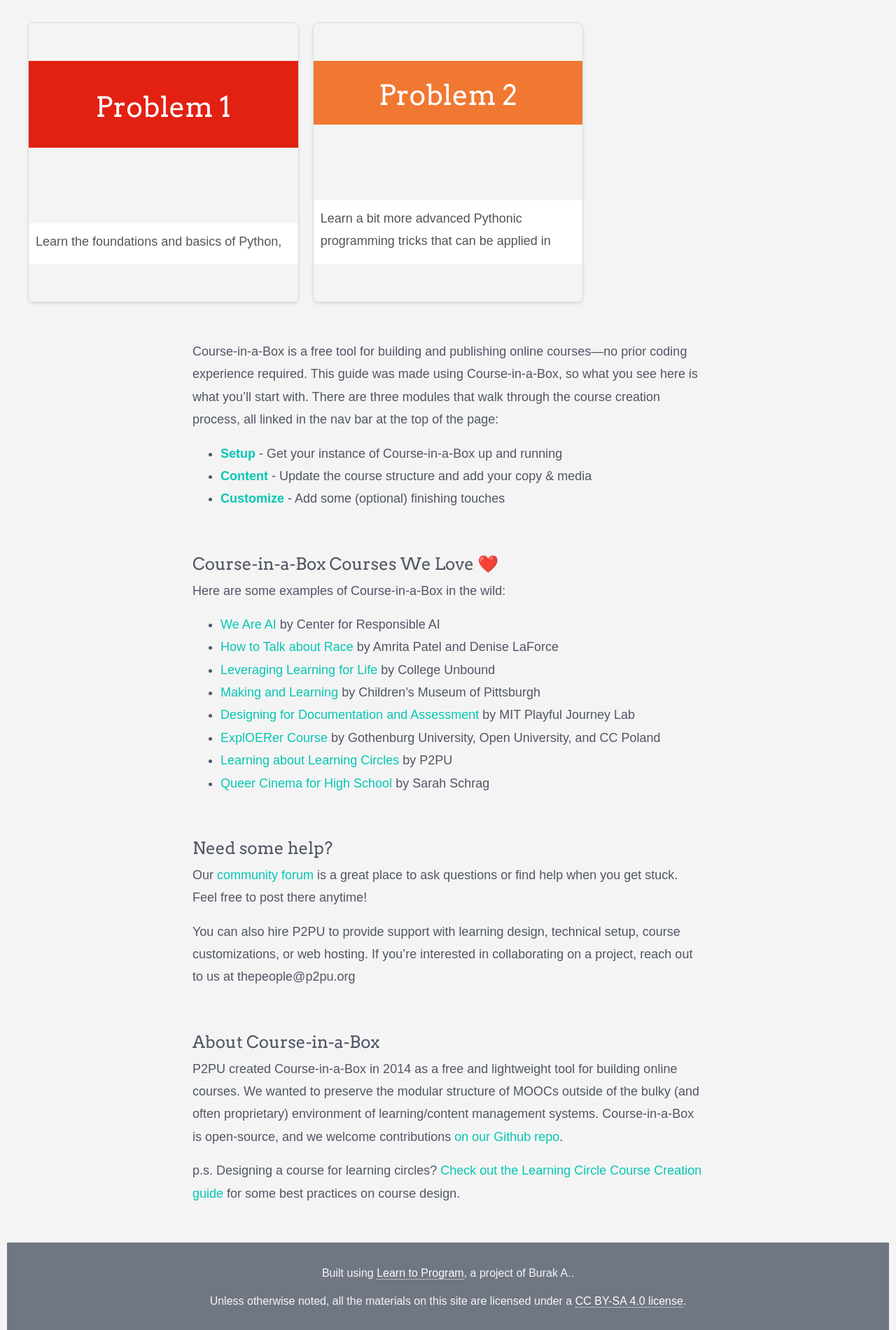
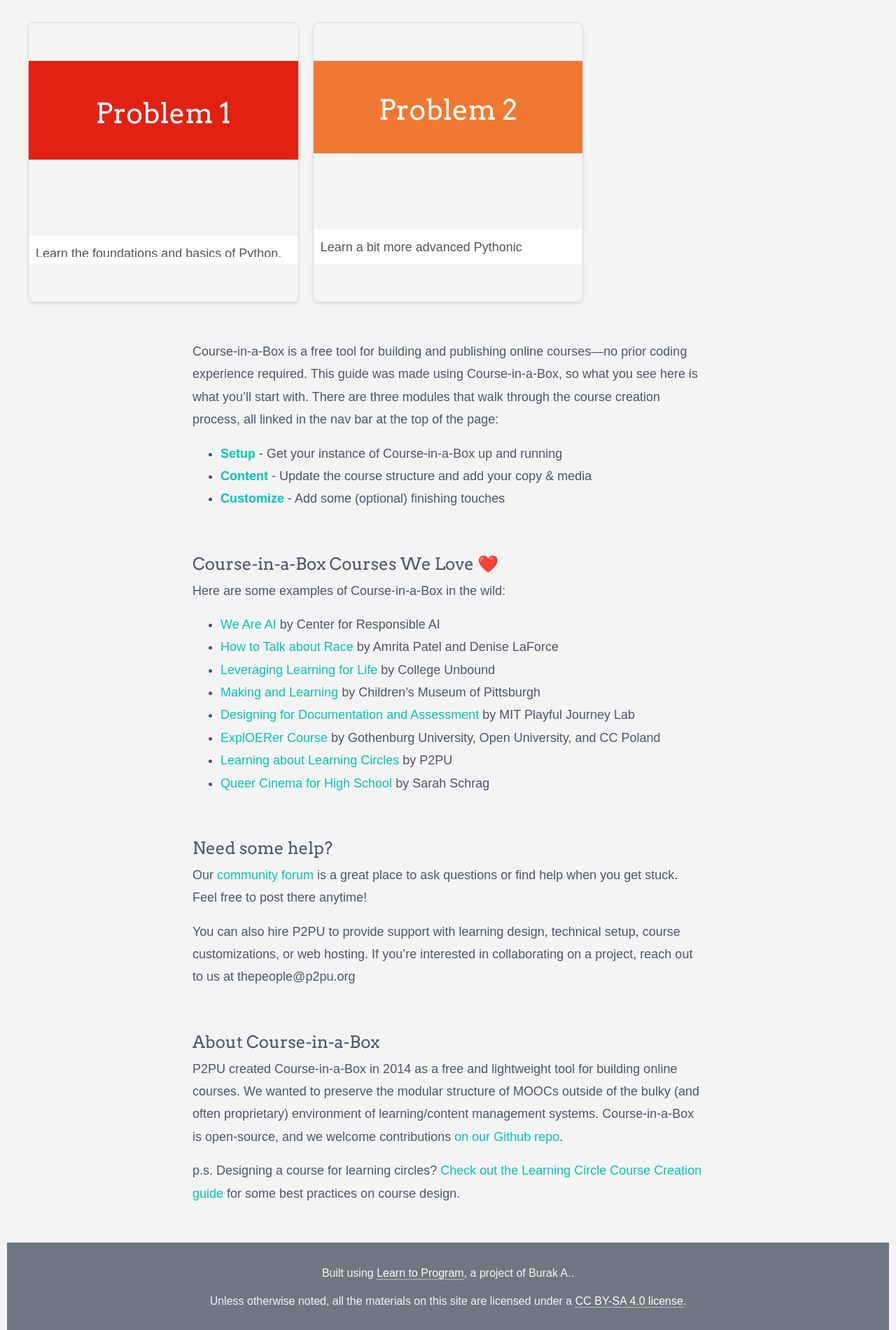
Before and after one commit to burakayy7/learn-to-program, a Jekyll site: the page built from index.md, in a window 1280 px wide. Shown: the part 611-2511 px from the top of the page at 70% size. Built offline with Jekyll 4.4.1, drawn with Linux system fonts in a browser that asks for light colours; nearby versions of some CDN libraries.

Commit message:
Update index.html

```diff
--- a/_layouts/index.html
+++ b/_layouts/index.html
@@ -43,7 +43,7 @@
 		flex: 0 1 auto; /* Ensure it only takes necessary space */
 		overflow: hidden;
 		display: flex;
-		height: 200px; /* Set a specific height */
+		height: 400px; /* Set a specific height */
 		align-items: center; /* Center content vertically */
             justify-content: center; /* Center content horizontally */
             top: 0;
@@ -57,7 +57,7 @@
 		flex: 0 1 auto; /* Ensure it only takes necessary space */
 		overflow: hidden;
 		display: flex;
-		height: 120px; /* Set a specific height */
+		height: 400px; /* Set a specific height */
 		align-items: center; /* Center content vertically */
             justify-content: center; /* Center content horizontally */
             top: 0;
```
